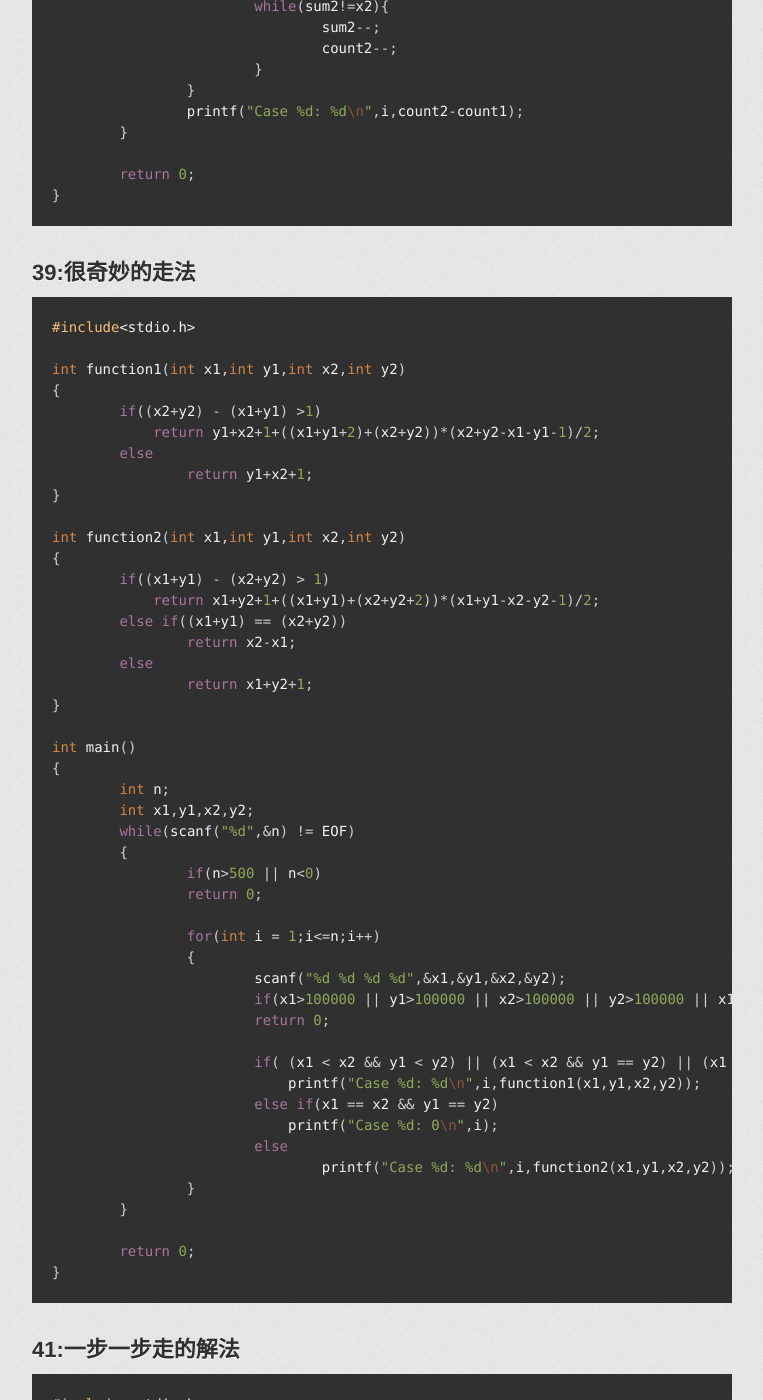
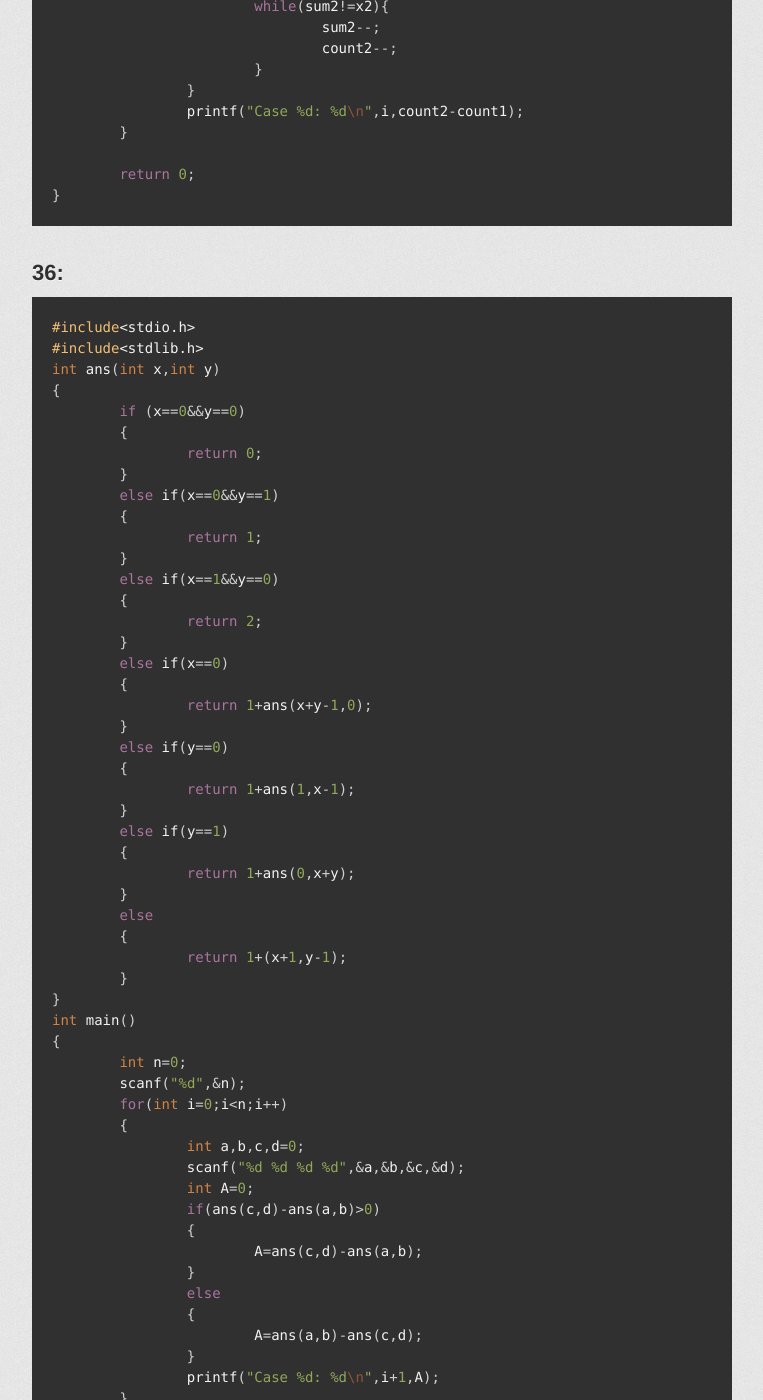
Before and after one commit to NUKCSIE110/ProgrammingStudio, a Jekyll site: the page built from hw/20171211.md, in a window 1280 px wide and 1400 px high, scrolled down 3521 px. Shown: the whole window, without its empty margins (258-1021 px from the left). Built offline with Jekyll 4.4.1, drawn with Linux system fonts in a browser that asks for light colours; some web fonts are replaced.

Commit message:
20180202hw

````diff
--- a/hw/20171211.md
+++ b/hw/20171211.md
@@ -162,6 +162,64 @@ int main(){
 	return 0;
 }
 ```
+## 36:
+```c++
+#include<stdio.h>
+#include<stdlib.h>
+int ans(int x,int y)
+{
+	if (x==0&&y==0)
+	{
+		return 0;
+	}
+	else if(x==0&&y==1)
+	{
+		return 1;
+	}
+	else if(x==1&&y==0)
+	{
+		return 2;
+	}
+	else if(x==0)
+	{
+		return 1+ans(x+y-1,0);
+	}
+	else if(y==0)
+	{
+		return 1+ans(1,x-1);
+	}
+	else if(y==1)
+	{
+		return 1+ans(0,x+y);
+	}
+	else
+	{
+		return 1+(x+1,y-1);
+	}
+}
+int main()
+{
+	int n=0;
+	scanf("%d",&n);
+	for(int i=0;i<n;i++)
+	{
+		int a,b,c,d=0;
+		scanf("%d %d %d %d",&a,&b,&c,&d);
+		int A=0;
+		if(ans(c,d)-ans(a,b)>0)
+		{
+			A=ans(c,d)-ans(a,b);
+		}
+		else
+		{
+			A=ans(a,b)-ans(c,d);
+		}
+		printf("Case %d: %d\n",i+1,A);
+	}
+
+	return 0;
+}
+```
 ## 39:很奇妙的走法
 ``` c++
 #include<stdio.h>
````
Also changed, not shown: homework.md (+1 -0 lines), hw/20180202.md (added, +133 -0 lines).
